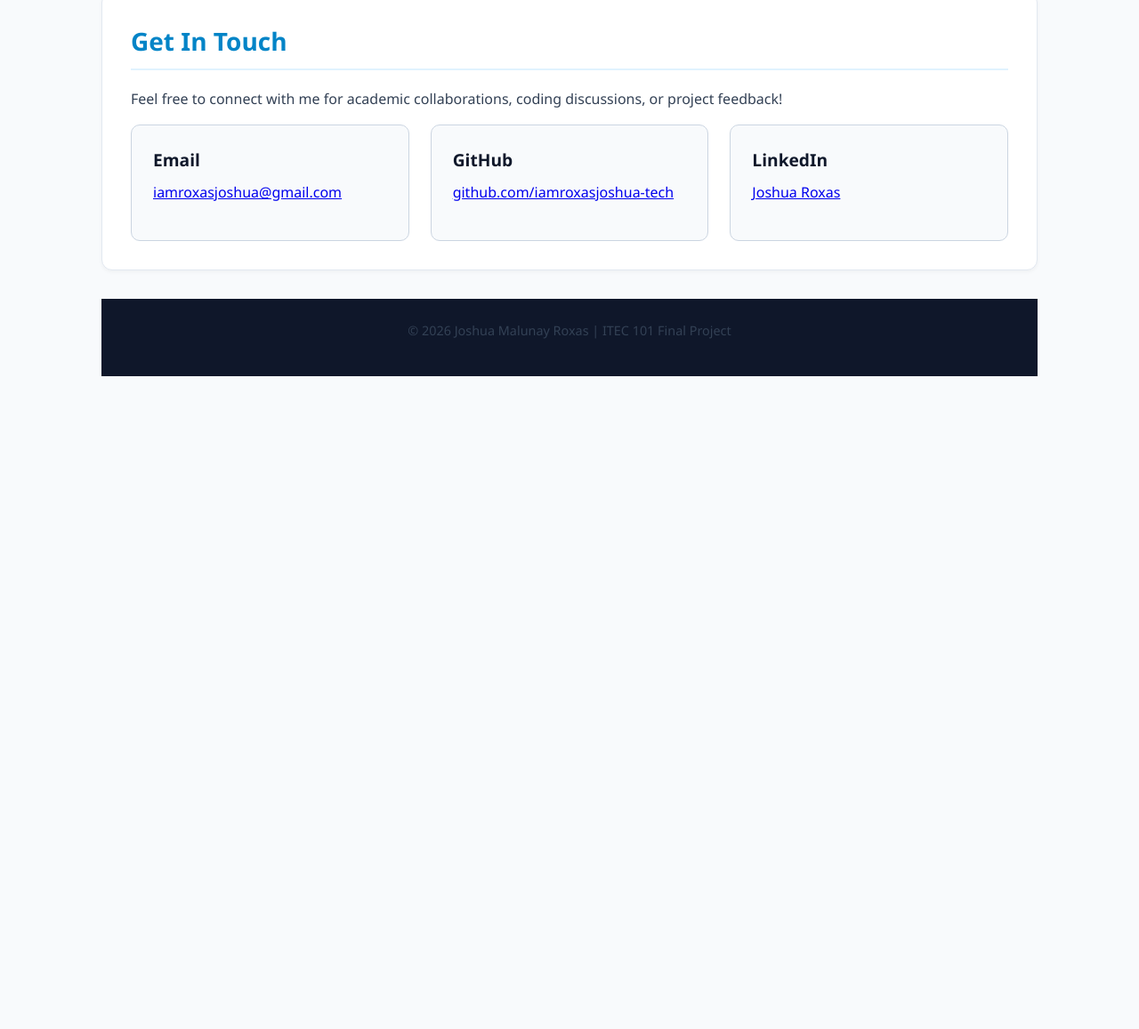
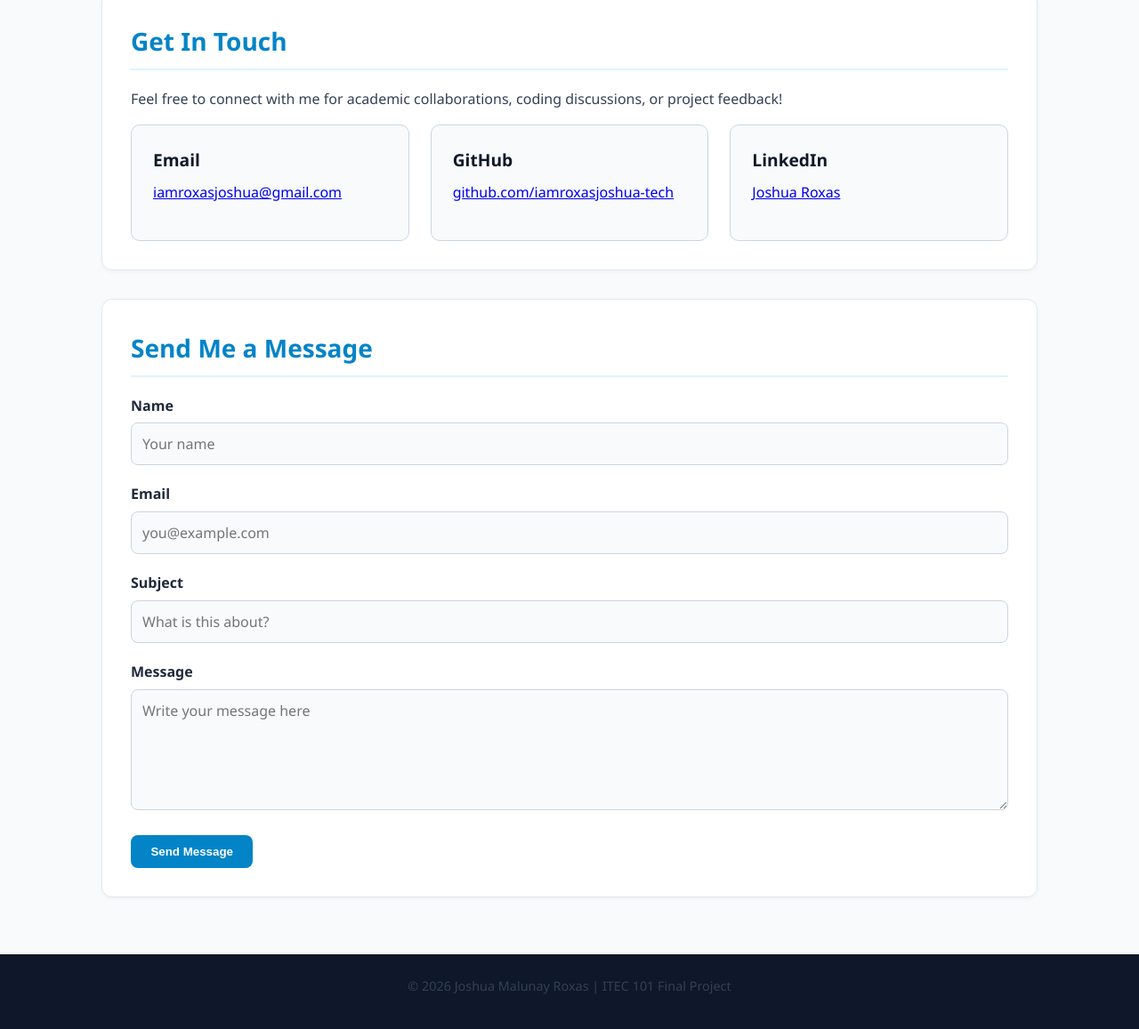
Before and after one commit to iamroxasjoshua-tech/My-Personal-Website, a plain HTML site: page contact.html in a window 1280 px wide. Shown: the part 113-1270 px from the top of the page at 89% size. Before the commit the page ends 800 px from the top, so only its background shows below. Drawn offline with Linux system fonts and the light colour scheme.

Commit message:
Add contact form to contact.html
Added a contact form section with fields for name, email, subject, and message.

Signed-off-by: iamroxasjoshua-tech <iamroxasjoshua@gmail.com>

```diff
--- a/contact.html
+++ b/contact.html
@@ -48,6 +48,30 @@
             </div>
         </section>
 
+        <section>
+            <h2>Send Me a Message</h2>
+            <form action="#" method="post">
+                <div class="form-group">
+                    <label for="name">Name</label>
+                    <input type="text" id="name" name="name" placeholder="Your name">
+                </div>
+                <div class="form-group">
+                    <label for="email">Email</label>
+                    <input type="email" id="email" name="email" placeholder="you@example.com">
+                </div>
+                <div class="form-group">
+                    <label for="subject">Subject</label>
+                    <input type="text" id="subject" name="subject" placeholder="What is this about?">
+                </div>
+                <div class="form-group">
+                    <label for="message">Message</label>
+                    <textarea id="message" name="message" rows="5" placeholder="Write your message here"></textarea>
+                </div>
+                <button type="submit" class="btn">Send Message</button>
+            </form>
+        </section>
+    </main>
+
     <footer>
         <p>&copy; 2026 Joshua Malunay Roxas | ITEC 101 Final Project</p>
     </footer>
```
